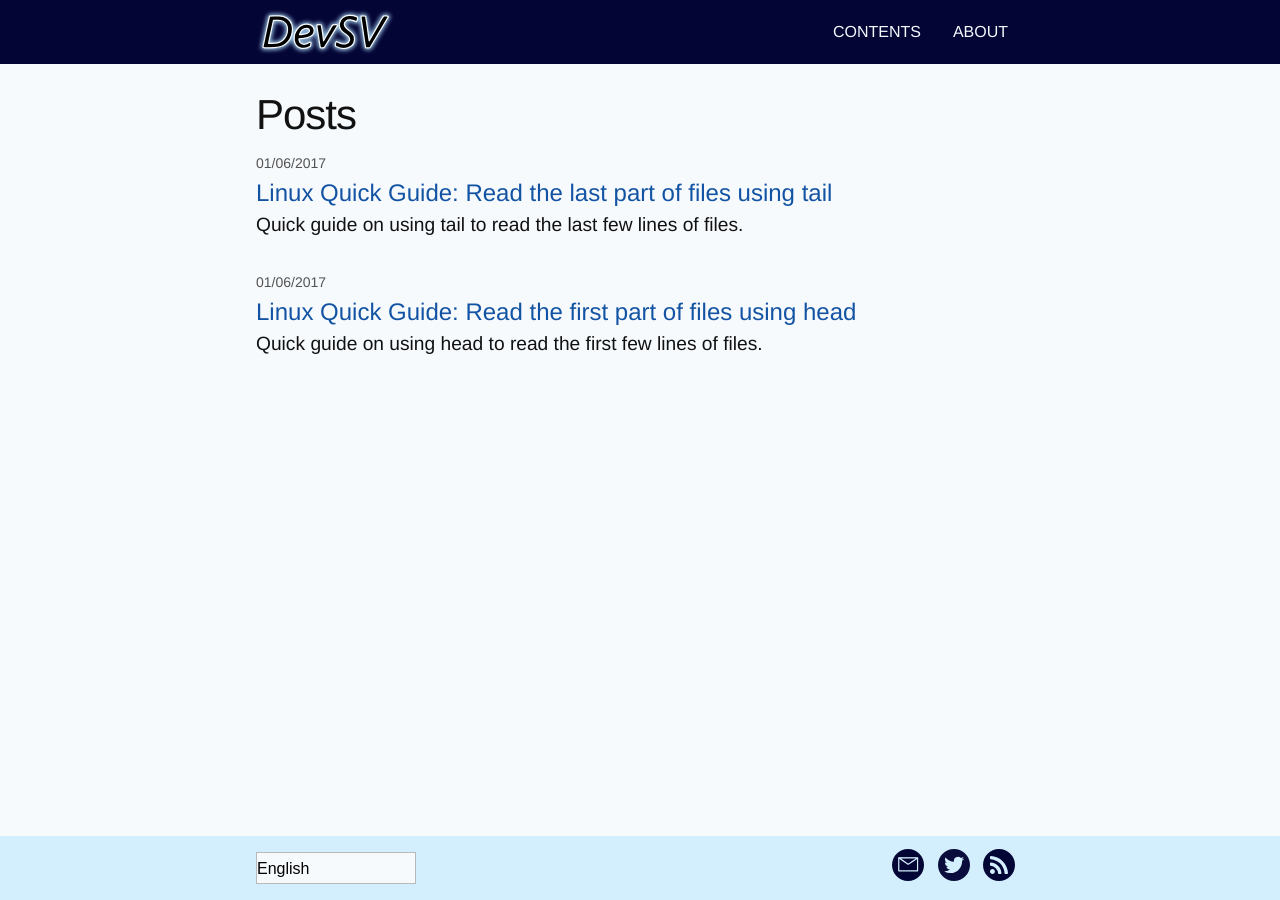
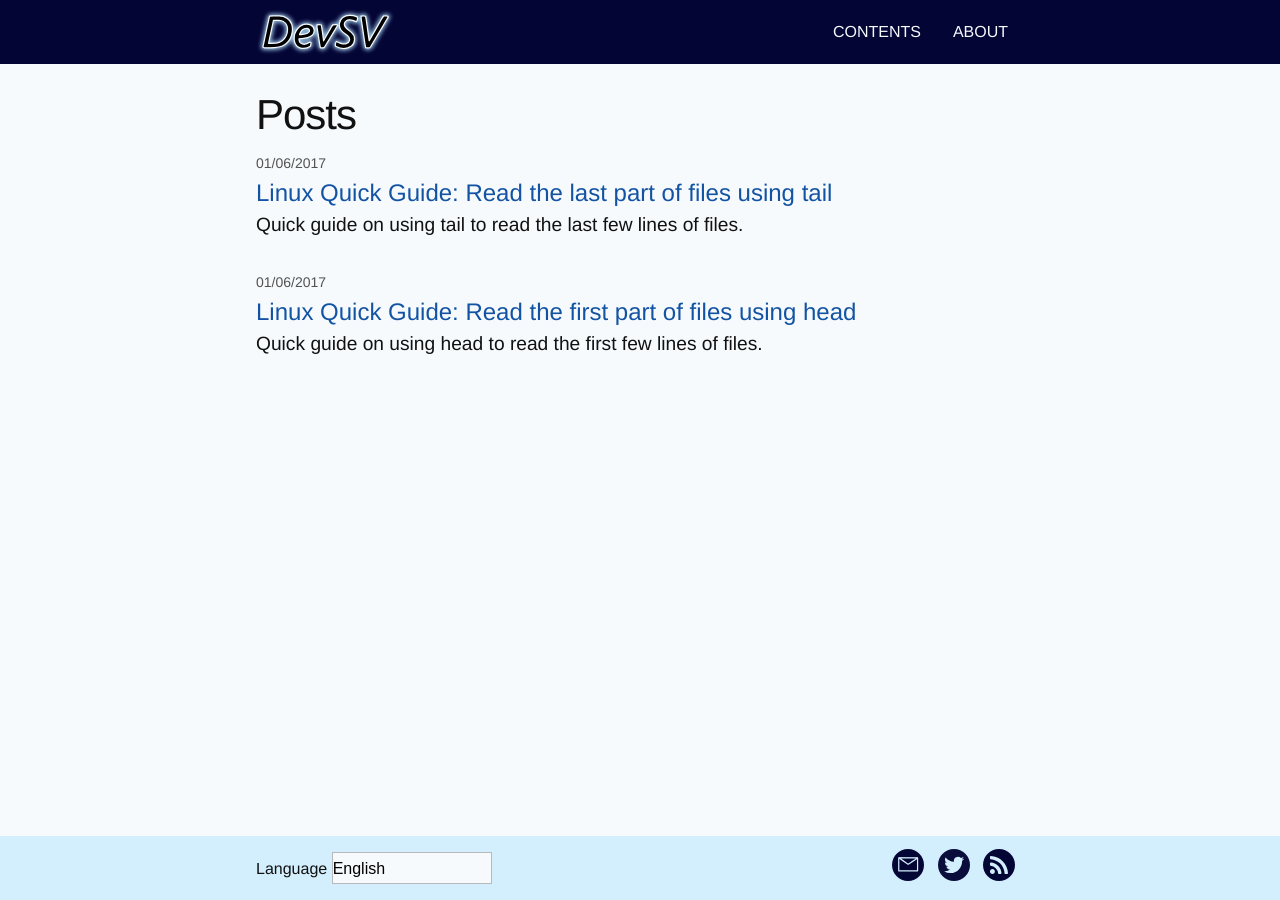
Before and after one commit to devsvbr/devsvbr.github.io, a Jekyll site: the page built from index-en.html, in a window 1280 px wide. Built offline with Jekyll 4.4.1, drawn with Linux system fonts in a browser that asks for light colours.

Commit message:
incluindo label para o combo de idioma

```diff
--- a/_includes/footer.html
+++ b/_includes/footer.html
@@ -3,6 +3,7 @@
     {% if page.langvisible %}
       <div class="language-selector">
         <div>
+          <label for="footer-language-select">{{ site.data[page.lang].text.language }}<label>
           <select id="footer-language-select" name="language">
             {% for lang in site.data.languages %}
               {% if page.lang == lang.id %}
```
